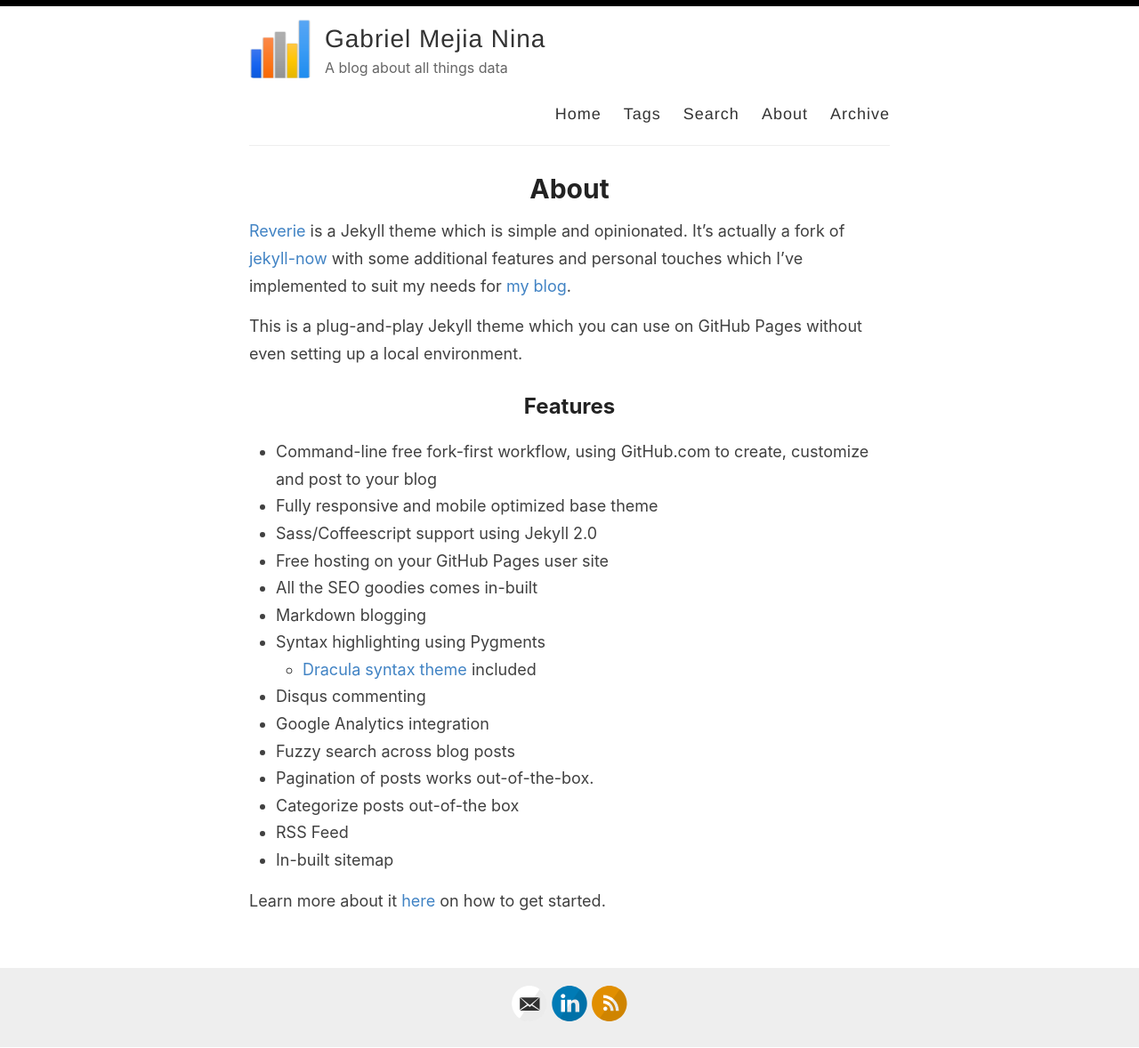
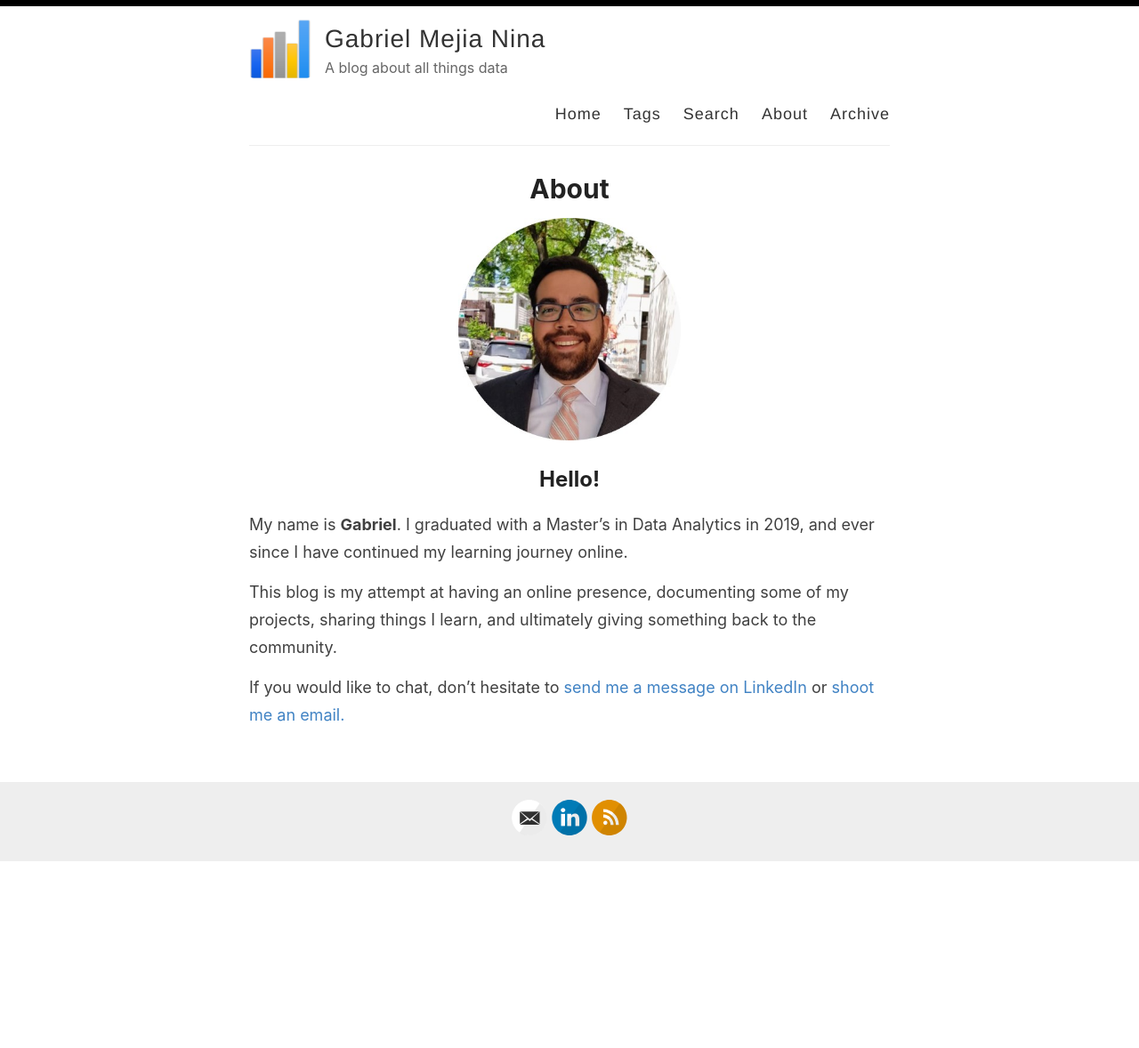
Before and after one commit to gmejianina/gmejianina.github.io, a Jekyll site: the page built from _pages/about.md, in a window 1280 px wide. Shown: the whole page at 89% size. Built offline with Jekyll 4.4.1, drawn with Linux system fonts in a browser that asks for light colours; after the commit the page ends 969 px from its top, so only the background shows below that.

Commit message:
Update about.md

```diff
--- a/_pages/about.md
+++ b/_pages/about.md
@@ -3,27 +3,15 @@ layout: page
 title: About
 permalink: /about/
 ---
+<p align="center">
+  <img width="250" height="250" src="https://github.com/gmejianina/gmejianina.github.io/blob/master/images/me2.jpg">
+</p>
 
-[Reverie](https://github.com/amitmerchant1990/reverie) is a Jekyll theme which is simple and opinionated. It's actually a fork of [jekyll-now](https://github.com/barryclark/jekyll-now) with some additional features and personal touches which I've implemented to suit my needs for [my blog](https://www.amitmerchant.com).
+Hello!
+-----
 
-This is a plug-and-play Jekyll theme which you can use on GitHub Pages without even setting up a local environment.
+My name is **Gabriel**. I graduated with a Master's in Data Analytics in 2019, and ever since I have continued my learning journey online.
 
-## Features
+This blog is my attempt at having an online presence, documenting some of my projects, sharing things I learn, and ultimately giving something back to the community.
 
-- Command-line free fork-first workflow, using GitHub.com to create, customize and post to your blog
-- Fully responsive and mobile optimized base theme
-- Sass/Coffeescript support using Jekyll 2.0
-- Free hosting on your GitHub Pages user site
-- All the SEO goodies comes in-built
-- Markdown blogging
-- Syntax highlighting using Pygments
-    - [Dracula syntax theme](https://draculatheme.com/) included
-- Disqus commenting
-- Google Analytics integration
-- Fuzzy search across blog posts
-- Pagination of posts works out-of-the-box.
-- Categorize posts out-of-the box
-- RSS Feed
-- In-built sitemap
-
-Learn more about it [here](https://github.com/amitmerchant1990/reverie) on how to get started.
+If you would like to chat, don't hesitate to [send me a message on LinkedIn](https://www.linkedin.com/in/gabrielmejianina/) or [shoot me an email.](mailto:gmejia@outlook.com)
```
